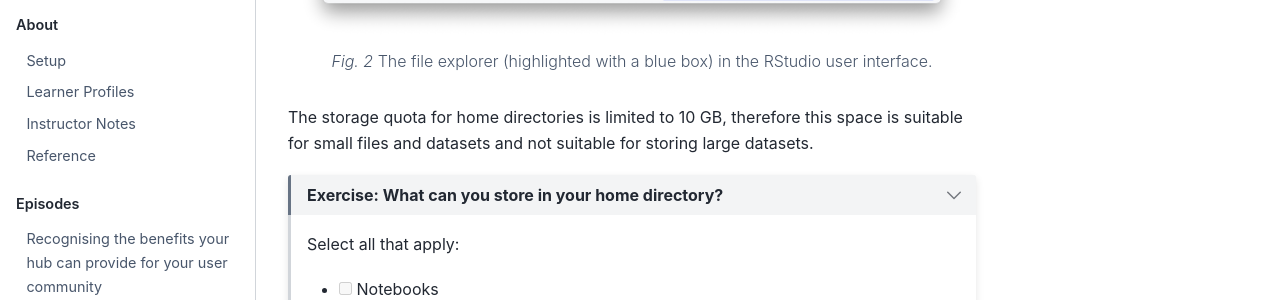
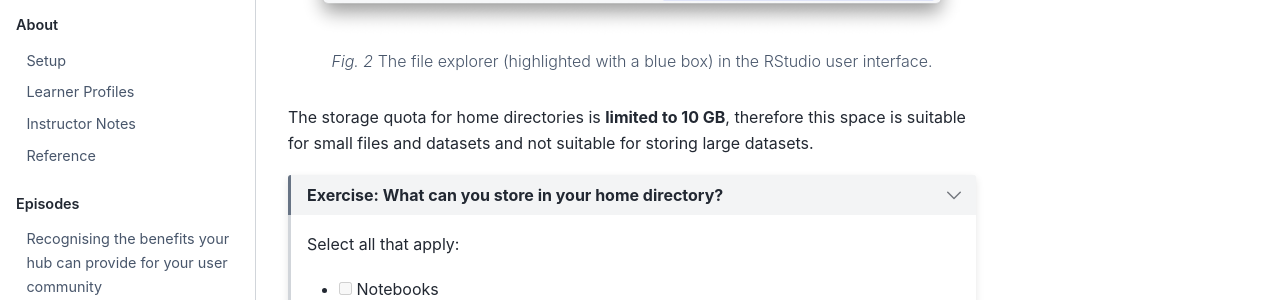
Before and after one commit to czi-catalystproject/hub-champion-training, a Jupyter Book: the page built from episodes/transfer_data.md, in a window 1280 px wide and 900 px high, scrolled down 1907 px. Shown: the part 153-453 px from the top of the window. Built offline with Jupyter Book 1.0.4 settings and Sphinx 7.4.7 and the Sphinx Book theme 1.1.4, drawn with Linux system fonts in a browser that asks for light colours; nearby versions of some CDN libraries.

Commit message:
Formatting

```diff
--- a/episodes/transfer_data.md
+++ b/episodes/transfer_data.md
@@ -57,7 +57,7 @@ The file explorer (highlighted with a blue box) in the JupyterLab user interface
 The file explorer (highlighted with a blue box) in the RStudio user interface.
 :::
 
-The storage quota for home directories is limited to 10 GB, therefore this space is suitable for small files and datasets and not suitable for storing large datasets.
+The storage quota for home directories is **limited to 10 GB**, therefore this space is suitable for small files and datasets and not suitable for storing large datasets.
 
 ::::{dropdown} Exercise: What can you store in your home directory?
 :open:
```
